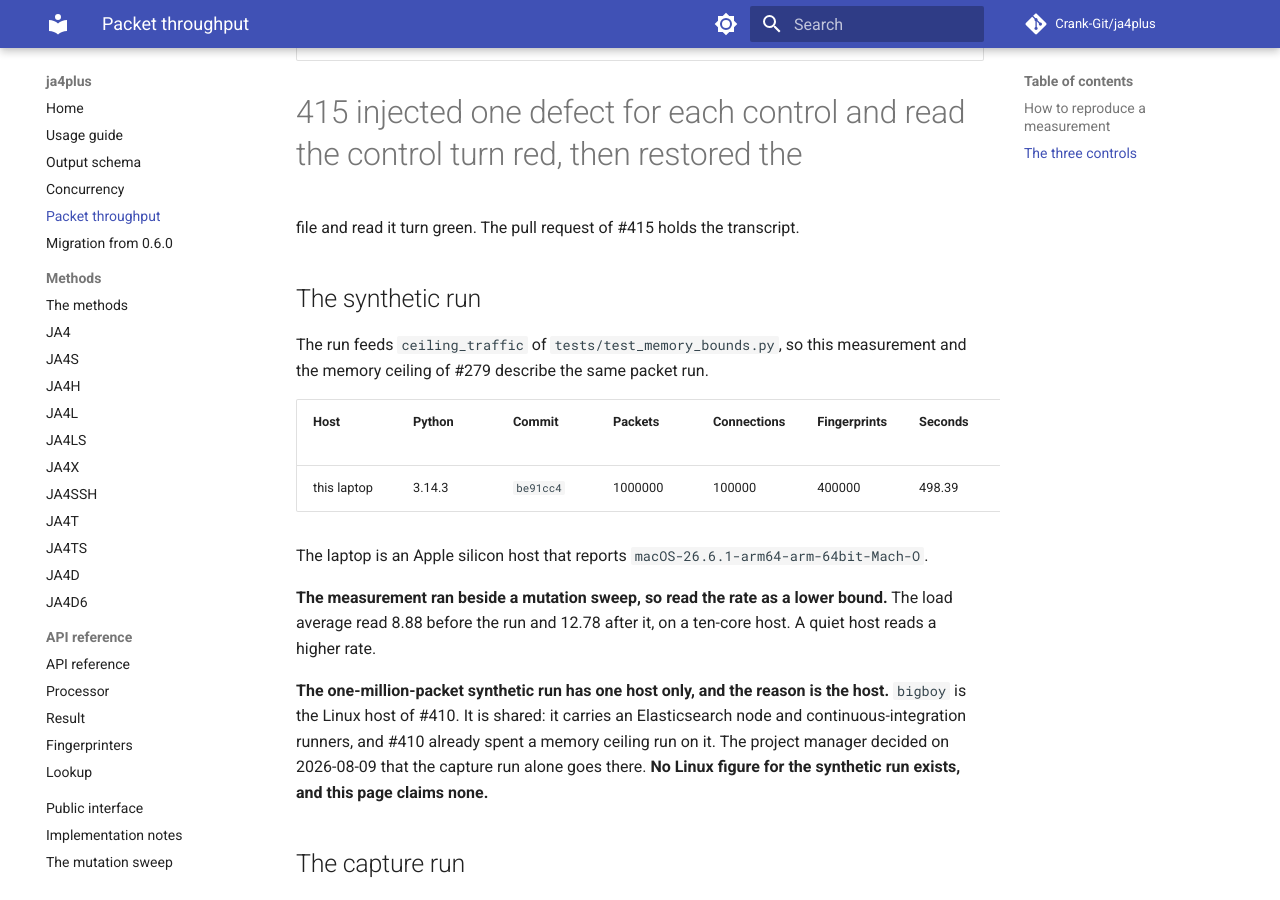
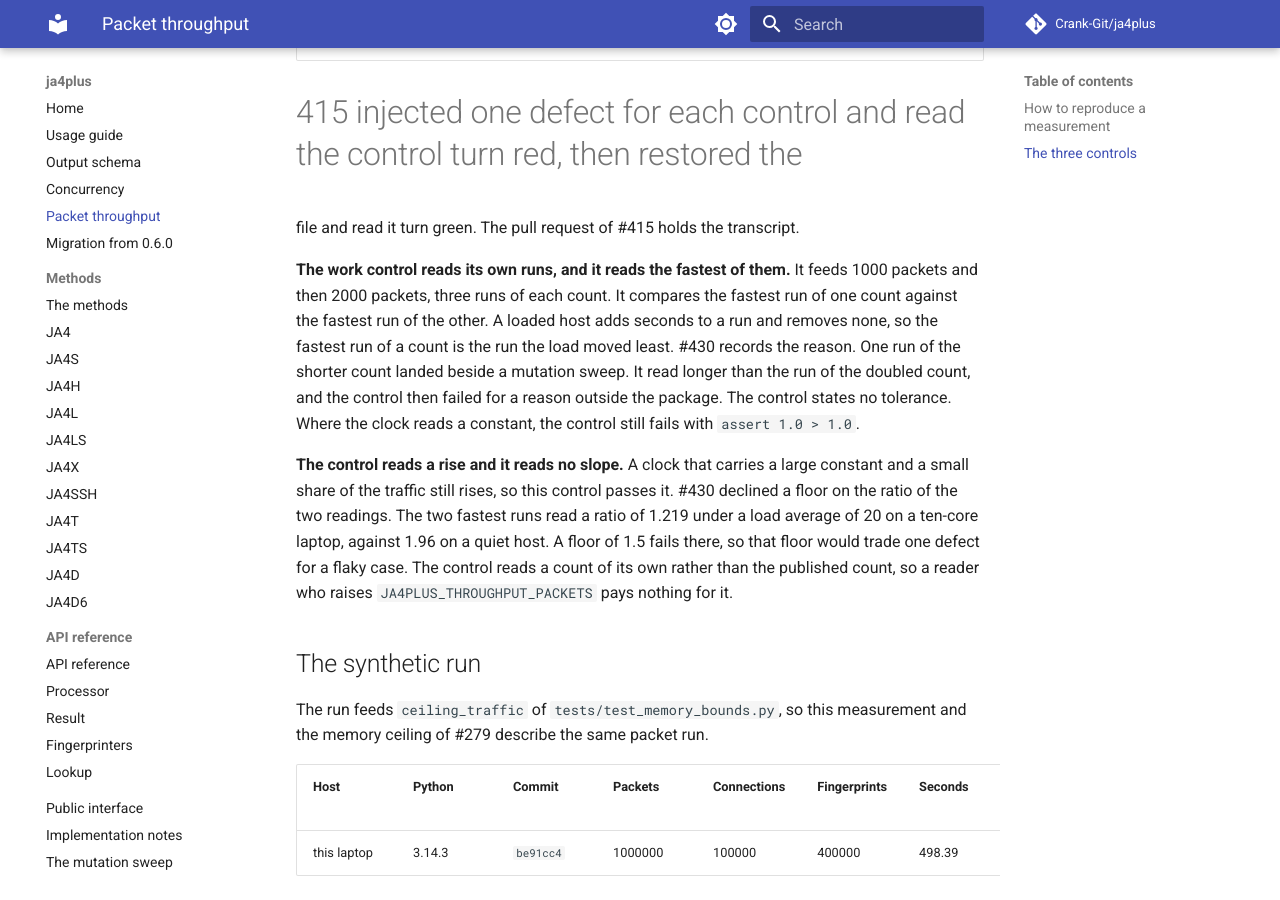
Before and after one commit to Crank-Git/ja4plus, an MkDocs documentation site: the page built from docs/performance.md, in a window 1280 px wide and 900 px high, scrolled down 1145 px. Built offline with MkDocs 1.6.1 and Material for MkDocs 9.7.7, drawn with Linux system fonts in a browser that asks for light colours; comment, search, counter and statistics services are not loaded.

Commit message:
test(timing): read the work performed rather than the seconds elapsed (#430)
Two cases compared wall-clock durations, so each one reported the load of the
host beside the state of the package.

`test_the_cost_of_a_segment_does_not_grow_with_the_segment_count` now holds no
clock. It counts the reads of the stored segments through a
`CountingSegmentList`, and it raises the segment cap to the count it feeds. The
earlier form also passed the scan it exists to catch, because
`DEFAULT_MAX_STREAM_SEGMENTS` stopped both of its readings at 4096 stored
segments. The counting list charges a slice by the segments it spans, so a scan
written as a slice fails the case too.

`TestTheWorkControl` keeps its clock, because the rise of the elapsed time is
the property the control exists to prove. It feeds 1000 packets and then 2000,
three runs of each count, and it compares the fastest run of one count against
the fastest run of the other. It states no tolerance. It names what it cannot
detect: it reads a rise and it reads no slope, and a floor on the ratio of the
two readings is declined, because the load moves the fastest run of a count by a
third.

The Changelog round reads `TBD` in both records, and the project manager assigns
the number at the batch gate.

No file under `ja4plus/` changes and no fingerprint moves.

[skip ci]

```diff
--- a/docs/performance.md
+++ b/docs/performance.md
@@ -42,6 +42,23 @@ the three ways this measurement fails while it still reports a number.
 
 #415 injected one defect for each control and read the control turn red, then restored the
 file and read it turn green. The pull request of #415 holds the transcript.
+
+**The work control reads its own runs, and it reads the fastest of them.** It feeds 1000
+packets and then 2000 packets, three runs of each count. It compares the fastest run of one
+count against the fastest run of the other. A loaded host adds seconds to a run and removes
+none, so the fastest run of a count is the run the load moved least. #430 records the
+reason. One run of the shorter count landed beside a mutation sweep. It read longer than the
+run of the doubled count, and the control then failed for a reason outside the package. The
+control states no tolerance. Where the clock reads a constant, the control still fails with
+`assert 1.0 > 1.0`.
+
+**The control reads a rise and it reads no slope.** A clock that carries a large constant
+and a small share of the traffic still rises, so this control passes it. #430 declined a
+floor on the ratio of the two readings. The two fastest runs read a ratio of 1.219 under a
+load average of 20 on a ten-core laptop, against 1.96 on a quiet host. A floor of 1.5 fails
+there, so that floor would trade one defect for a flaky case. The control reads a count of
+its own rather than the published count, so a reader who raises
+`JA4PLUS_THROUGHPUT_PACKETS` pays nothing for it.
 
 ## The synthetic run
 
```
Also changed, not shown: CHANGELOG.md (+26 -0 lines), docs/specs/spec.md (+1 -0 lines), 2 other files.
